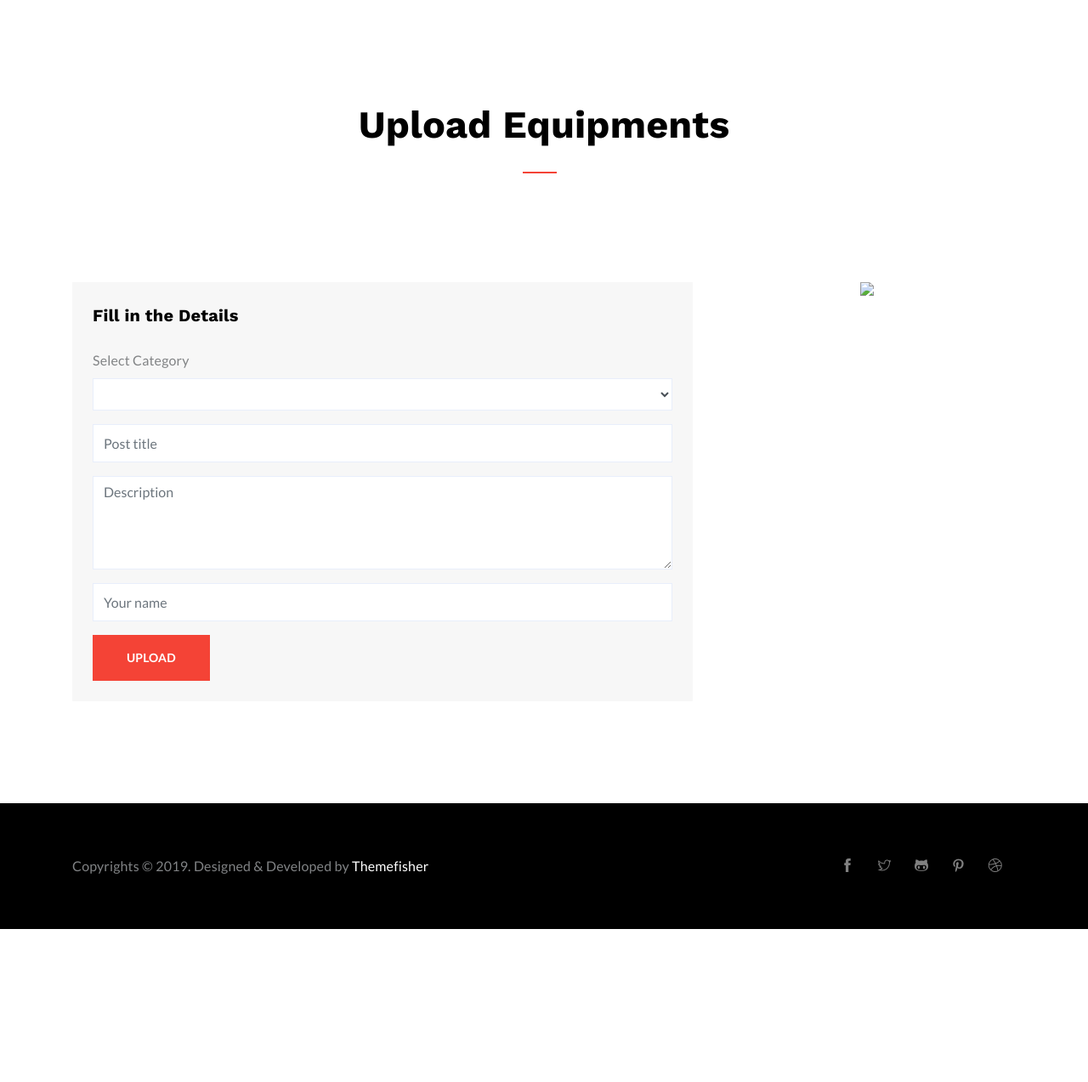
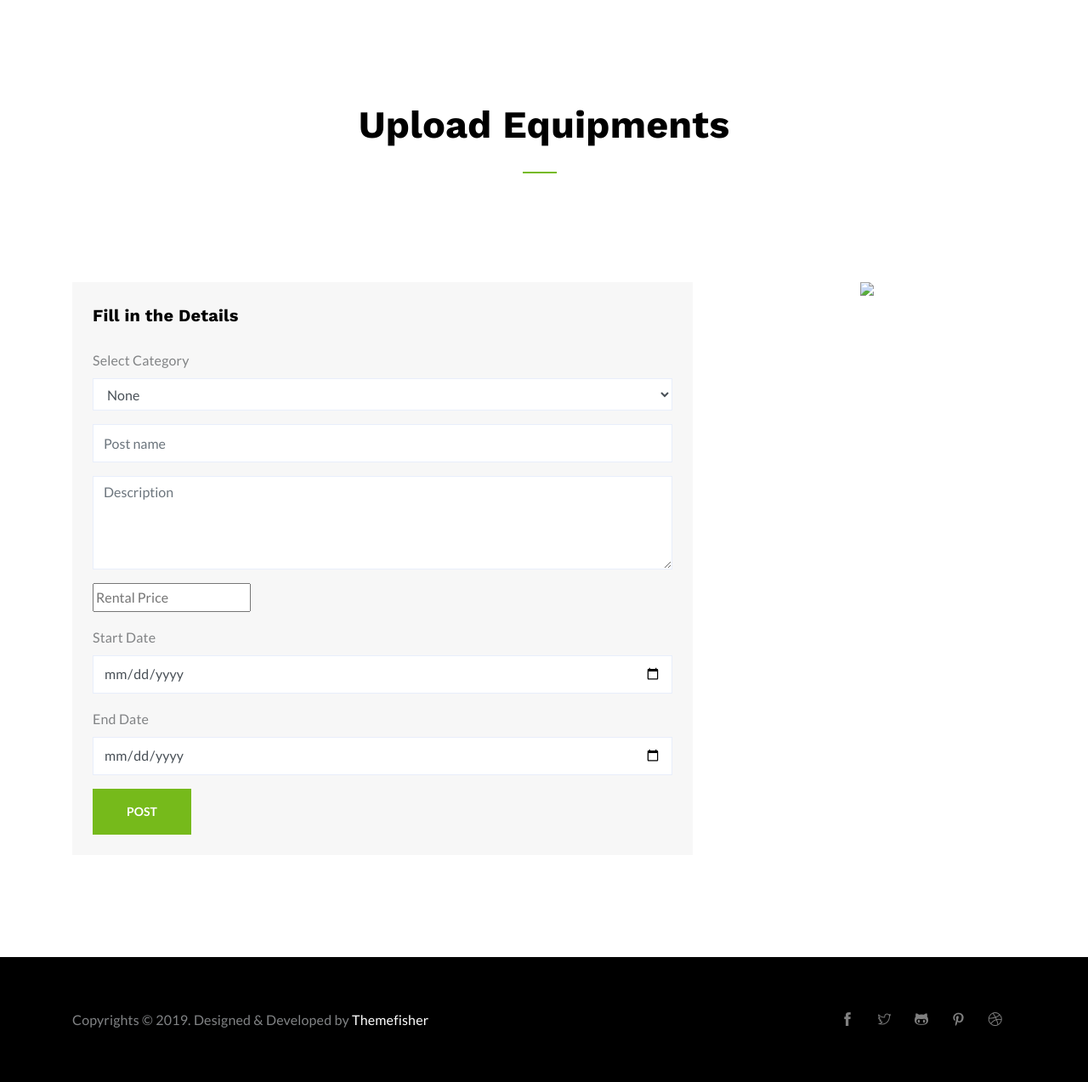
Before and after one commit to code-aditya/haxplore-traceback, a Django app: page /equipments/new/ in a window 1280 px wide. Shown: the part 122-1395 px from the top of the page at 85% size. Before the commit the page ends 1215 px from the top, so only its background shows below. Run offline with Django 3.2, Linux system fonts and the light colour scheme; the visitor is signed in with stand-in values (Sample User, id 1); lists and menus that the app fills with data are empty; some libraries are stand-ins or nearby versions.

Commit message:
Completed Euipment Upload

```diff
--- a/equipment_portal/views.py
+++ b/equipment_portal/views.py
@@ -1,7 +1,9 @@
-from django.shortcuts import render
 from core.models import *
 from django.utils.timezone import now
-from django.shortcuts import get_object_or_404
+from django.shortcuts import get_object_or_404,redirect,render
+from core import EQUIPMENT_TYPE_CHOICES,EQUIPMENT_TYPE_MAPS
+from .forms import EquipmentUploadForm
+from django.contrib import messages
 # Create your views here.
 
 def equipments_list(request):
@@ -12,7 +14,23 @@ def equipments_list(request):
     return render(request, 'equipment_list.html', context=context)
 
 def equipment_new(request):
-    return render(request, 'equipment_upload.html')
+    context={
+        'categories':EQUIPMENT_TYPE_CHOICES,
+    }
+    if request.method == "POST":
+        post_data = request.POST
+        data=dict(farmer=request.user.farmer.id, name=post_data['name'], rental_price=int(post_data['rental_price']),
+            start_dt=post_data['start_date'], end_dt=post_data['end_date'],category=int(post_data['category']),
+            description=post_data['description']
+        )
+        form = EquipmentUploadForm(data)
+        if form.is_valid():
+            form.save()
+            return redirect('equipments-list')
+        else:
+            print(form.errors)
+            messages.warning(request,"Form was not valid")
+    return render(request, 'equipment_upload.html', context=context)
 
 def equipment_detail(request, pk):
     template_name = 'equipment_detail.html'
--- a/static/css/style.css
+++ b/static/css/style.css
@@ -91,7 +91,7 @@ h6, .h6 {
 }
 
 .btn-main {
-  background: #f44336;
+  background: #76ba1b;
   color: #fff;
 }
 
@@ -161,7 +161,7 @@ a:hover {
   width: 40px;
   height: 2px;
   margin-left: -25px;
-  background: #f44336;
+  background: #76ba1b;
 }
 
 @media (max-width: 575px) {
--- a/templates/base.html
+++ b/templates/base.html
@@ -4,8 +4,11 @@
 
 <head>
   <meta charset="utf-8">
-  <title>Thomson-Minimal Portfolio Temaplate</title>
-
+  <title>
+  {% block title %}
+  FarmConnect | Home
+    {% endblock %}
+</title>
   <!-- mobile responsive meta -->
   <meta name="viewport" content="width=device-width, initial-scale=1">
   <meta name="viewport" content="width=device-width, initial-scale=1, maximum-scale=1">
--- a/templates/equipment_detail.html
+++ b/templates/equipment_detail.html
@@ -1,5 +1,8 @@
 {% extends 'base.html' %}
 {% load static %}
+{% block title %}
+FarmConnect | Portal
+{% endblock %}
 {% block main %}
 <!-- Navigation ENd -->
 
@@ -25,7 +28,7 @@
 					<li><span class="text-black">Category - </span><span style="color:gray;">{{equipment.label_category}}</span></li>
 					<li><span class="text-black">Start Date - </span><span style="color:gray;">{{equipment.start_dt | date}}</span></li>
 					<li><span class="text-black">End Date - </span><span style="color:gray;">{{equipment.end_dt | date}}</span></li>
-					<li><span class="text-black">Contact - </span><span style="color:gray;">{{equipment.contact}}</span></li>
+					<li><span class="text-black">Contact - <button class="btn btn-main btn-xs">Chat</button></li>
                 </ul>
             </div>
             <div class="col-lg-2">
--- a/templates/equipment_list.html
+++ b/templates/equipment_list.html
@@ -17,8 +17,8 @@
       <section class="section blog-post">
           <div class="container">
               <div class="row">
+                {% for equipment in equipments %}
                   <div class="col-lg-4 col-md-6">
-                    {% for equipment in equipments %}
                     <div class="post mb-5">
                         <a class="image-content" href="{% url 'equipment-detail' equipment.pk %}">
                             <img src="{% static 'images/blog/minimal-1.jpg' %}" alt="" class="img-fluid">
@@ -29,8 +29,8 @@
                             <a href="blog-single.html"><h4>{{equipment.name}} for Rs. {{equipment.rental_price}}</h4></a>
                         </div>
                     </div>
-                    {% endfor %}
-                </div>
+                  </div>
+                  {% endfor %}
               </div>
           </div>
       </section>
--- a/templates/equipment_upload.html
+++ b/templates/equipment_upload.html
@@ -19,21 +19,42 @@
 			<div class="col-lg-8">
                 <div class="comment-form bg-secondary p-4 mt-2">
                     <h4 class="mb-4">Fill in the Details</h4>
-                    <form action="#">
+                    <form action="" method="post">
+                        {% csrf_token %}
                         <div class="form-group">
                             <label>Select Category</label>
-                            <select class="form-control mb-3" placeholder="Category">
+                            <select name="category" class="form-control mb-3" placeholder="Category">
+                                {% for category in categories %}
+                                <option value="{{category.0}}">{{category.1}}</option>
+                                {% endfor %}
+                            </select>
                         </div>
                         <div class="form-group">
-                            <input type="text" class="form-control" placeholder="Post title">
+                            <input type="text" name="name" class="form-control" placeholder="Post name">
                         </div>
                         <div class="form-group">
-                            <textarea name="msg" id="msg" cols="30" rows="4" class="form-control" placeholder="Description"></textarea>
+                            <textarea name="description" id="description" cols="30" rows="4" class="form-control" placeholder="Description"></textarea>
                         </div>
                         <div class="form-group">
-                            <input type="text" class="form-control" placeholder="Your name">
+                            <!-- <label>Rental Price</label> -->
+                            <input type="number" name="rental_price" placeholder="Rental Price">
                         </div>
-                        <a href="#" class="btn btn-main">Upload</a>
+                        <div class="form-group">
+                            <label>Start Date</label>
+                            <input type="date" name="start_date" class="form-control" placeholder="Start Date">
+                        </div>
+                        <div class="form-group">
+                            <label>End Date</label>
+                            <input type="date" name="end_date" class="form-control" placeholder="End Date">
+                        </div>
+                        {% if messages %}
+                        <div class="form-group">
+                            {% for message in messages %}
+                            <span style="color:red;font-weight: bold;">{{message}}</span>
+                            {% endfor %}
+                        </div>
+                        {% endif %}
+                        <input class="btn btn-main"type="submit" name="submit" value="POST" />
                     </form>
                 </div>
 			</div>
```
Also changed, not shown: other parts of static/css/style.css (+13 -13 lines), equipment_portal/forms.py (added, +8 -0 lines), static/css/shop-homepage.css (deleted, +0 -8 lines), static/css/shop-item.css (deleted, +0 -8 lines).
